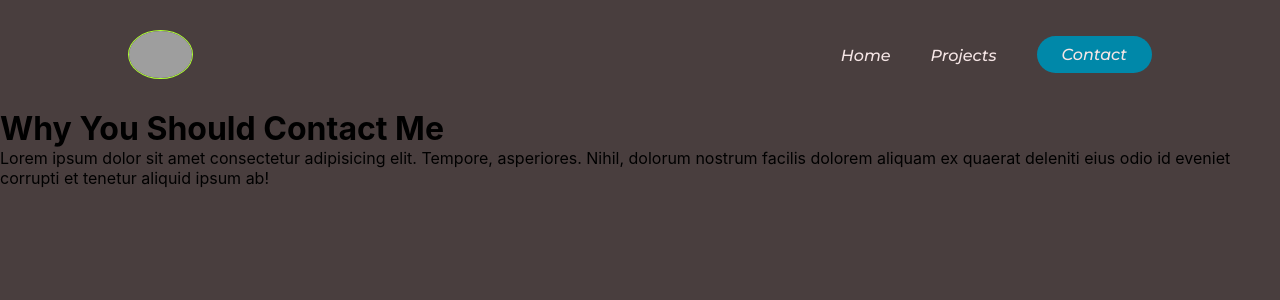
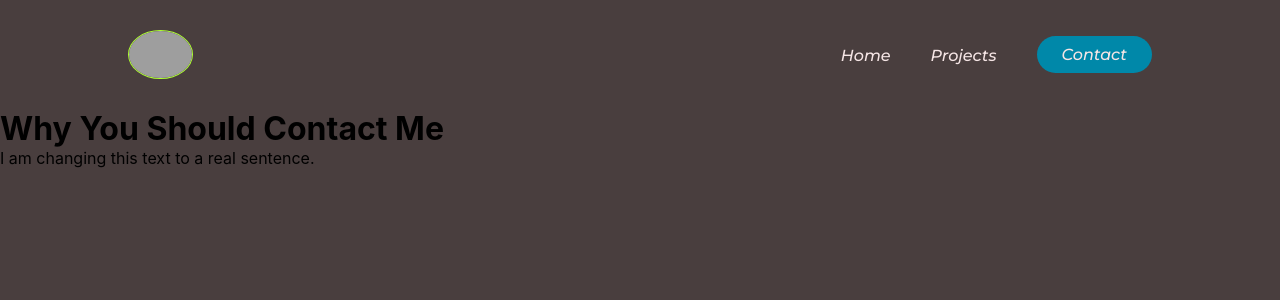
Before and after one commit to CharlesBlack96/CharliesPortfolio, a React (Create React App) app: page /contact in a window 1280 px wide. Shown: the top 300 px of the page. Built offline with nearby package versions, Linux system fonts and the light colour scheme; grey boxes are pictures that could not be loaded.

Commit message:
real sentence in p tag

```diff
--- a/src/components/Contact.jsx
+++ b/src/components/Contact.jsx
@@ -6,11 +6,7 @@ const Contact = () => {
     <div>
       <Navbar />
       <h1>Why You Should Contact Me</h1>
-      <p>
-        Lorem ipsum dolor sit amet consectetur adipisicing elit. Tempore,
-        asperiores. Nihil, dolorum nostrum facilis dolorem aliquam ex quaerat
-        deleniti eius odio id eveniet corrupti et tenetur aliquid ipsum ab!
-      </p>
+      <p>I am changing this text to a real sentence.</p>
     </div>
   );
 };
```
